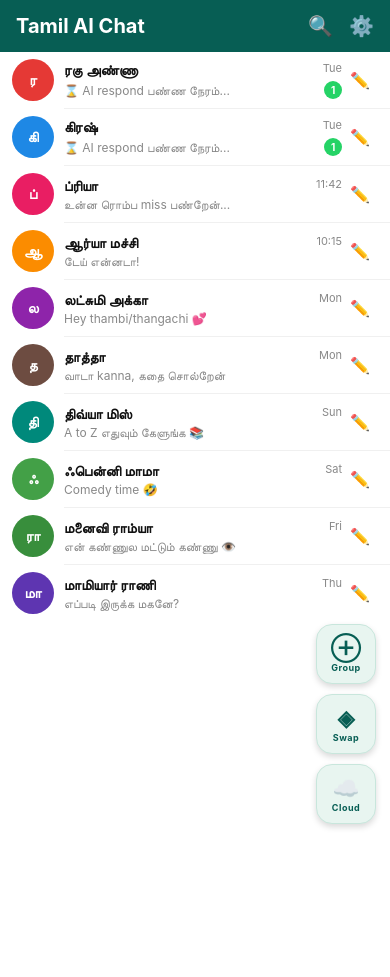
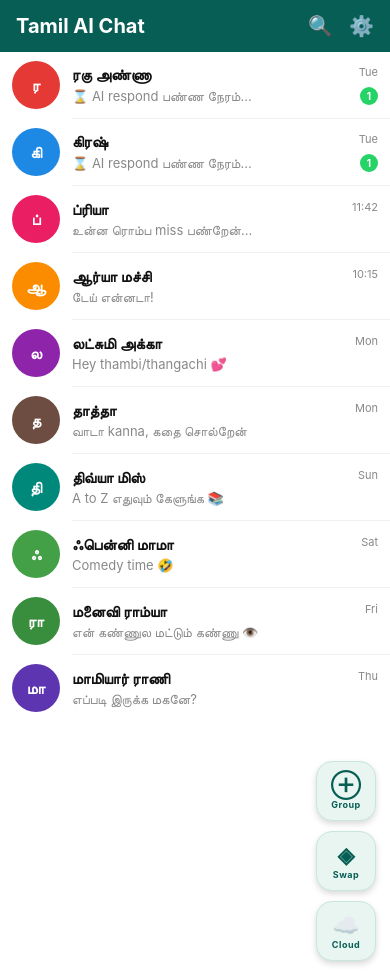
Before and after one commit to channai123098-collab/tamil-ai-chat, a React Native app: screen /Home in a window 390 px wide. Before the commit the page ends 844 px from the top, so only its background shows below. Built offline with nearby package versions, Linux system fonts and the light colour scheme.

Commit message:
fix: remove pencil icons, fix bottom FABs, add search bar, fix cloud empty state

```diff
--- a/screens/HomeScreen.tsx
+++ b/screens/HomeScreen.tsx
@@ -2,9 +2,9 @@ import React, { useState, useEffect } from 'react';
 import {
   View, Text, TouchableOpacity, FlatList,
   StyleSheet, StatusBar, Modal,
-  Pressable,
+  Pressable, TextInput,
 } from 'react-native';
-import { SafeAreaView } from 'react-native-safe-area-context';
+import { SafeAreaView, useSafeAreaInsets } from 'react-native-safe-area-context';
 import AsyncStorage from '@react-native-async-storage/async-storage';
 import { StackNavigationProp } from '@react-navigation/stack';
 import { RootStackParamList } from '../App';
@@ -149,9 +149,12 @@ export const ALL_PERSONAS: Persona[] = [
 ];
 
 export default function HomeScreen({ navigation }: Props) {
+  const insets = useSafeAreaInsets();
   const [showGroupModal, setShowGroupModal] = useState(false);
   const [selectedForGroup, setSelectedForGroup] = useState<string[]>([]);
   const [personas, setPersonas] = useState<Persona[]>(ALL_PERSONAS);
+  const [showSearch, setShowSearch] = useState(false);
+  const [searchQuery, setSearchQuery] = useState('');
 
   useEffect(() => {
     const loadSaved = async () => {
@@ -189,6 +192,13 @@ export default function HomeScreen({ navigation }: Props) {
     loadSaved();
   }, []);
 
+  const filteredPersonas = searchQuery.trim()
+    ? personas.filter(p =>
+        p.name.toLowerCase().includes(searchQuery.toLowerCase()) ||
+        p.lastMsg.toLowerCase().includes(searchQuery.toLowerCase())
+      )
+    : personas;
+
   const toggleGroupSelect = (id: string) => {
     setSelectedForGroup(prev =>
       prev.includes(id) ? prev.filter(x => x !== id) : [...prev, id]
@@ -204,12 +214,11 @@ export default function HomeScreen({ navigation }: Props) {
   };
 
   const renderContact = ({ item }: { item: Persona }) => (
-    <View style={styles.contactRow}>
     <TouchableOpacity
-        style={styles.contactMain}
+      style={styles.contactRow}
       activeOpacity={0.7}
       onPress={() => navigation.navigate('Chat', {
-          provider: 'groq',
+        provider: 'gemini',
         providerLabel: item.name,
         persona: item,
       })}
@@ -232,14 +241,6 @@ export default function HomeScreen({ navigation }: Props) {
         </View>
       </View>
     </TouchableOpacity>
-      <TouchableOpacity
-        style={styles.editBtn}
-        onPress={() => navigation.navigate('EditCharacter', { persona: item })}
-        hitSlop={{ top: 8, bottom: 8, left: 8, right: 8 }}
-      >
-        <Text style={styles.editIcon}>✏️</Text>
-      </TouchableOpacity>
-    </View>
   );
 
   const renderGroupItem = ({ item }: { item: Persona }) => {
@@ -258,28 +259,62 @@ export default function HomeScreen({ navigation }: Props) {
     );
   };
 
+  const fabBottom = insets.bottom + 16;
+
   return (
-    <SafeAreaView style={styles.safe}>
+    <SafeAreaView style={styles.safe} edges={['top']}>
       <StatusBar backgroundColor="#075E54" barStyle="light-content" />
 
       <View style={styles.header}>
         <Text style={styles.headerTitle}>Tamil AI Chat</Text>
         <View style={styles.headerIcons}>
+          <TouchableOpacity
+            onPress={() => {
+              setShowSearch(v => !v);
+              setSearchQuery('');
+            }}
+          >
             <Text style={styles.headerIcon}>🔍</Text>
+          </TouchableOpacity>
           <TouchableOpacity onPress={() => navigation.navigate('Settings')}>
             <Text style={styles.headerIcon}>⚙️</Text>
           </TouchableOpacity>
         </View>
       </View>
 
+      {showSearch && (
+        <View style={styles.searchBar}>
+          <TextInput
+            style={styles.searchInput}
+            placeholder="தேடுங்க... (Search)"
+            placeholderTextColor="#aaa"
+            value={searchQuery}
+            onChangeText={setSearchQuery}
+            autoFocus
+            returnKeyType="search"
+          />
+          {searchQuery.length > 0 && (
+            <TouchableOpacity onPress={() => setSearchQuery('')} style={styles.searchClear}>
+              <Text style={styles.searchClearText}>✕</Text>
+            </TouchableOpacity>
+          )}
+        </View>
+      )}
+
       <FlatList
-        data={personas}
+        data={filteredPersonas}
         keyExtractor={p => p.id}
         renderItem={renderContact}
         ItemSeparatorComponent={() => <View style={styles.separator} />}
+        contentContainerStyle={{ paddingBottom: fabBottom + 70 * 3 + 30 }}
+        ListEmptyComponent={
+          <View style={styles.noResults}>
+            <Text style={styles.noResultsText}>"{searchQuery}" — கிடைக்கல 😕</Text>
+          </View>
+        }
       />
 
-      <View style={styles.fabContainer}>
+      <View style={[styles.fabContainer, { bottom: fabBottom }]}>
         <TouchableOpacity style={styles.fab} onPress={() => setShowGroupModal(true)}>
           <View style={styles.fabInner}>
             <Text style={styles.fabIconDark}>⊕</Text>
@@ -340,25 +375,37 @@ const styles = StyleSheet.create({
   headerTitle: { color: '#fff', fontSize: 20, fontWeight: 'bold' },
   headerIcons: { flexDirection: 'row', gap: 16 },
   headerIcon: { fontSize: 20, color: '#fff' },
-  contactRow: { flexDirection: 'row', alignItems: 'center', paddingHorizontal: 12, paddingVertical: 7 },
-  contactMain: { flexDirection: 'row', alignItems: 'center', flex: 1 },
-  editBtn: { paddingHorizontal: 8, paddingVertical: 4 },
-  editIcon: { fontSize: 16 },
-  avatar: { width: 42, height: 42, borderRadius: 21, justifyContent: 'center', alignItems: 'center' },
-  avatarText: { color: '#fff', fontSize: 14, fontWeight: 'bold' },
-  contactInfo: { flex: 1, marginLeft: 10 },
-  contactTop: { flexDirection: 'row', justifyContent: 'space-between', marginBottom: 2 },
-  contactName: { fontSize: 14, fontWeight: '600', color: '#111' },
+  searchBar: {
+    backgroundColor: '#f5f5f5', flexDirection: 'row', alignItems: 'center',
+    paddingHorizontal: 12, paddingVertical: 6, borderBottomWidth: 1, borderBottomColor: '#e0e0e0',
+  },
+  searchInput: {
+    flex: 1, fontSize: 15, color: '#111',
+    paddingVertical: 7, paddingHorizontal: 8,
+  },
+  searchClear: { paddingHorizontal: 8, paddingVertical: 4 },
+  searchClearText: { fontSize: 16, color: '#999' },
+  noResults: { alignItems: 'center', paddingTop: 60 },
+  noResultsText: { fontSize: 15, color: '#999' },
+  contactRow: {
+    flexDirection: 'row', alignItems: 'center',
+    paddingHorizontal: 12, paddingVertical: 9,
+  },
+  avatar: { width: 48, height: 48, borderRadius: 24, justifyContent: 'center', alignItems: 'center' },
+  avatarText: { color: '#fff', fontSize: 15, fontWeight: 'bold' },
+  contactInfo: { flex: 1, marginLeft: 12 },
+  contactTop: { flexDirection: 'row', justifyContent: 'space-between', marginBottom: 3 },
+  contactName: { fontSize: 15, fontWeight: '600', color: '#111' },
   contactTime: { fontSize: 11, color: '#888' },
   contactBottom: { flexDirection: 'row', justifyContent: 'space-between', alignItems: 'center' },
-  lastMsg: { fontSize: 12, color: '#888', flex: 1 },
+  lastMsg: { fontSize: 13, color: '#888', flex: 1 },
   badge: {
     backgroundColor: '#25D366', borderRadius: 9,
     minWidth: 18, height: 18, justifyContent: 'center', alignItems: 'center', paddingHorizontal: 4,
   },
   badgeText: { color: '#fff', fontSize: 10, fontWeight: 'bold' },
-  separator: { height: 1, backgroundColor: '#f0f0f0', marginLeft: 64 },
-  fabContainer: { position: 'absolute', bottom: 20, right: 14, gap: 10 },
+  separator: { height: 1, backgroundColor: '#f0f0f0', marginLeft: 72 },
+  fabContainer: { position: 'absolute', right: 14, gap: 10 },
   fab: {
     width: 60, height: 60, borderRadius: 16,
     backgroundColor: '#E8F5F0',
```
Lines whose indentation alone changed are shown as unchanged.
